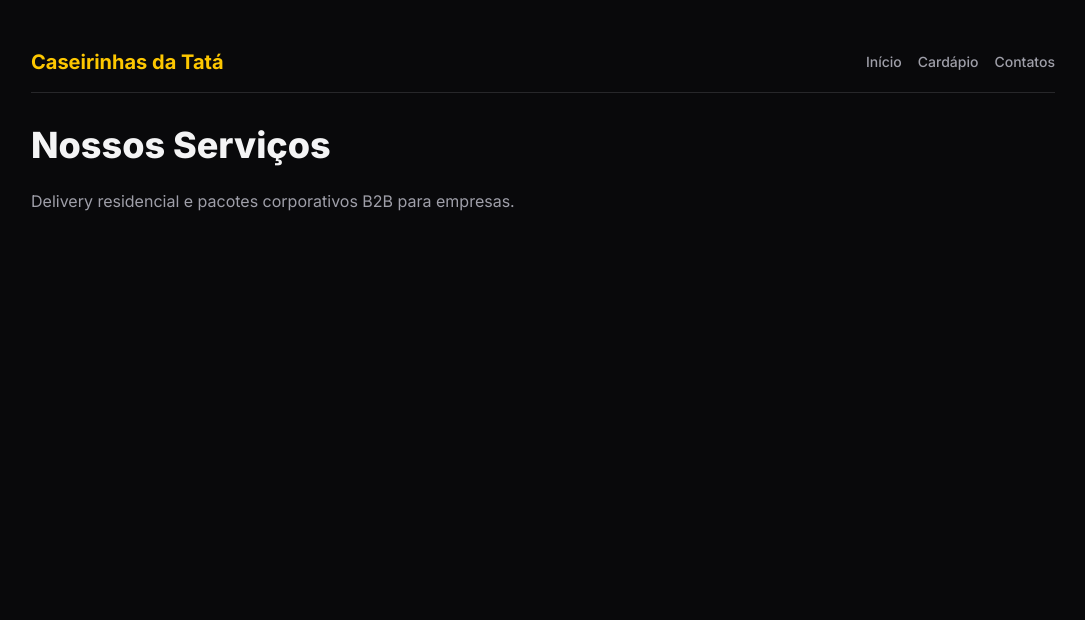
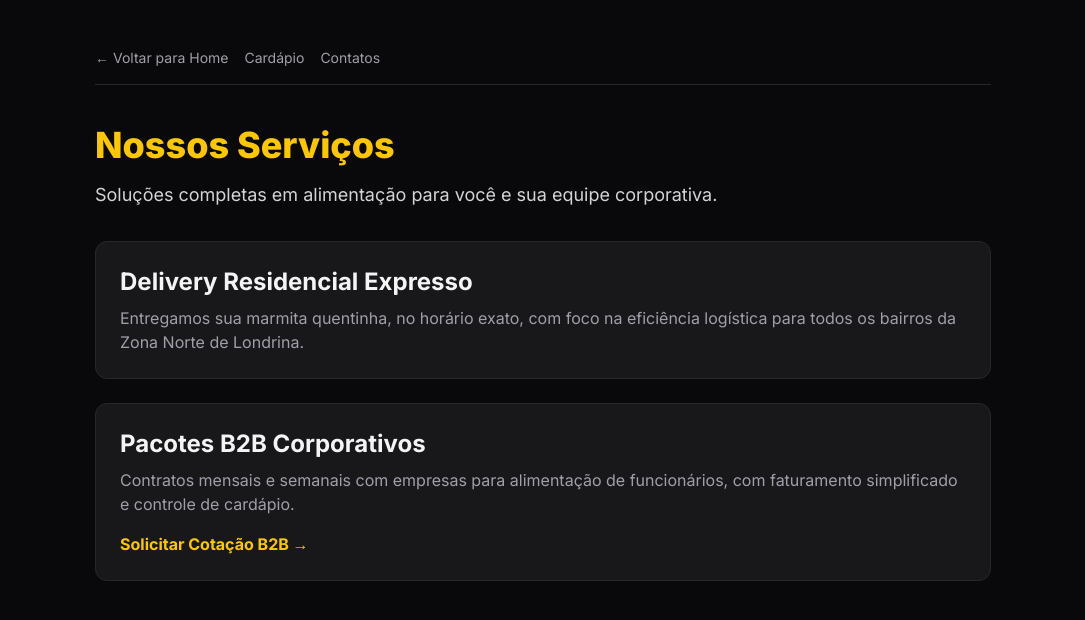
Before and after one commit to Gaulnews/caseirinhas-tata-next, a Next.js app: page /servicos in a window 1280 px wide. Shown: the top 620 px of the page, without its empty margins (97-1182 px from the left). Built offline with nearby package versions, Linux system fonts and the light colour scheme.

Commit message:
feat: Implementação limpa de rotas dedicadas para Cardápio, Serviços e Contatos

```diff
--- a/src/app/cardapio/page.tsx
+++ b/src/app/cardapio/page.tsx
@@ -1,31 +1,47 @@
-import { Metadata } from "next";
-import Link from "next/link";
-import { Utensils, ShoppingBag } from "lucide-react";
+import { Metadata } from 'next';
+import Link from 'next/link';
 
 export const metadata: Metadata = {
-  title: "Cardápio de Marmitas Caseiras em Londrina | Caseirinhas da Tatá",
-  description: "Confira nosso cardápio completo de refeições caseiras diárias. Bife à Parmegiana e opções com entrega rápida na Zona Norte.",
+  title: 'Cardápio do Dia e Marmitas Caseiras | Caseirinhas da Tatá',
+  description: 'Conheça nosso cardápio de refeições caseiras. Bife à Parmegiana, pratos executivos e opções diárias com ingredientes frescos na Zona Norte de Londrina.',
+  keywords: ['cardapio marmita londrina', 'bife a parmegiana delivery', 'almoço caseiro', 'marmitex zona norte londrina'],
+  alternates: { canonical: 'https://caseirinhasdatata.shop/cardapio' },
 };
 
 export default function CardapioPage() {
+  const jsonLd = {
+    '@context': 'https://schema.org',
+    '@type': 'Menu',
+    'name': 'Cardápio Oficial - Caseirinhas da Tatá',
+    'url': 'https://caseirinhasdatata.shop/cardapio',
+    'offers': { '@type': 'Offer', 'priceCurrency': 'BRL', 'price': '18.00' }
+  };
+
   return (
-    <main className="min-h-screen bg-zinc-950 text-gray-100 p-6 md:p-12 font-sans">
-      <div className="max-w-5xl mx-auto">
-        <nav className="mb-8 flex items-center justify-between border-b border-zinc-800 pb-4">
-          <Link href="/" className="text-yellow-400 font-bold text-xl">Caseirinhas da Tatá</Link>
-          <div className="flex gap-4 text-sm font-medium">
-            <Link href="/" className="text-zinc-400 hover:text-yellow-400">Início</Link>
-            <Link href="/servicos" className="text-zinc-400 hover:text-yellow-400">Serviços</Link>
-            <Link href="/contatos" className="text-zinc-400 hover:text-yellow-400">Contatos</Link>
+    <main className="min-h-screen bg-zinc-950 text-gray-100 p-6 md:p-12">
+      <script type="application/ld+json" dangerouslySetInnerHTML={{ __html: JSON.stringify(jsonLd) }} />
+      <div className="max-w-4xl mx-auto">
+        <nav className="mb-10 flex gap-4 text-sm border-b border-zinc-800 pb-4">
+          <Link href="/" className="text-zinc-400 hover:text-yellow-400 transition-colors">&larr; Voltar para Home</Link>
+          <Link href="/servicos" className="text-zinc-400 hover:text-yellow-400 transition-colors">Serviços</Link>
+          <Link href="/contatos" className="text-zinc-400 hover:text-yellow-400 transition-colors">Contatos</Link>
+        </nav>
+        <h1 className="text-4xl font-extrabold text-yellow-400 mb-4">Cardápio do Dia</h1>
+        <p className="text-zinc-300 text-lg mb-8">Refeições preparadas diariamente com sabor de casa. Todas as marmitas acompanham: Arroz, Feijão, Batata, Couve, Cenoura e Farofa.</p>
+
+        <div className="grid grid-cols-1 md:grid-cols-2 gap-6">
+          <div className="bg-zinc-900 border border-zinc-800 p-6 rounded-xl">
+            <h2 className="text-2xl font-bold text-zinc-100 mb-2">Bife à Parmegiana</h2>
+            <p className="text-zinc-400 mb-4">Nossa especialidade coberta com muito queijo e molho artesanal.</p>
+            <p className="text-yellow-400 font-bold text-xl mb-6">R$ 22,00</p>
+            <a href="https://wa.me/5543996749607?text=Quero%20pedir%20o%20Parmegiana" target="_blank" rel="noopener noreferrer" className="block w-full py-3 bg-yellow-400 text-zinc-950 text-center font-bold rounded-lg hover:bg-yellow-300">Pedir no WhatsApp</a>
           </div>
-        </nav>
-        <h1 className="text-4xl font-extrabold text-zinc-100 mb-6">Nosso Cardápio</h1>
-        <p className="text-zinc-400 mb-8">Refeições preparadas diariamente com sabor caseiro.</p>
-        <div className="grid grid-cols-1 md:grid-cols-2 gap-6">
-          <div className="bg-zinc-900 p-6 rounded-xl border border-zinc-800">
-            <h3 className="text-xl font-bold mb-2">Bife à Parmegiana</h3>
-            <p className="text-zinc-400 text-sm mb-4">Acompanha arroz, feijão, batata, couve e farofa.</p>
-            <a href="https://wa.me/5543996749607" className="block text-center py-2 bg-yellow-400 text-zinc-950 font-bold rounded-lg text-sm">Pedir no WhatsApp</a>
+
+          <div className="bg-zinc-900 border border-zinc-800 p-6 rounded-xl">
+            <h2 className="text-2xl font-bold text-zinc-100 mb-2">Prato Executivo</h2>
+            <p className="text-zinc-400 mb-4">A escolha balanceada do dia com a proteína principal da casa.</p>
+            <p className="text-yellow-400 font-bold text-xl mb-6">R$ 18,00</p>
+            <a href="https://wa.me/5543996749607?text=Qual%20o%20prato%20de%20hoje?" target="_blank" rel="noopener noreferrer" className="block w-full py-3 bg-yellow-400 text-zinc-950 text-center font-bold rounded-lg hover:bg-yellow-300">Consultar Opção do Dia</a>
           </div>
         </div>
       </div>
--- a/src/app/contatos/page.tsx
+++ b/src/app/contatos/page.tsx
@@ -1,29 +1,38 @@
-import { Metadata } from "next";
-import Link from "next/link";
+import { Metadata } from 'next';
+import Link from 'next/link';
 
 export const metadata: Metadata = {
-  title: "Contatos e WhatsApp | Caseirinhas da Tatá Londrina",
-  description: "Fale diretamente com a equipe da Caseirinhas da Tatá.",
+  title: 'Contatos e Endereço | Caseirinhas da Tatá',
+  description: 'Fale com a Caseirinhas da Tatá via WhatsApp. Atendimento para pedidos, suporte e agendamento de degustações corporativas.',
+  keywords: ['whatsapp caseirinhas da tata', 'telefone marmitaria londrina', 'contato delivery zona norte'],
+  alternates: { canonical: 'https://caseirinhasdatata.shop/contatos' },
 };
 
 export default function ContatosPage() {
   return (
-    <main className="min-h-screen bg-zinc-950 text-gray-100 p-6 md:p-12 font-sans">
+    <main className="min-h-screen bg-zinc-950 text-gray-100 p-6 md:p-12">
       <div className="max-w-4xl mx-auto">
-        <nav className="mb-8 flex items-center justify-between border-b border-zinc-800 pb-4">
-          <Link href="/" className="text-yellow-400 font-bold text-xl">Caseirinhas da Tatá</Link>
-          <div className="flex gap-4 text-sm font-medium">
-            <Link href="/" className="text-zinc-400 hover:text-yellow-400">Início</Link>
-            <Link href="/cardapio" className="text-zinc-400 hover:text-yellow-400">Cardápio</Link>
-            <Link href="/servicos" className="text-zinc-400 hover:text-yellow-400">Serviços</Link>
+        <nav className="mb-10 flex gap-4 text-sm border-b border-zinc-800 pb-4">
+          <Link href="/" className="text-zinc-400 hover:text-yellow-400 transition-colors">&larr; Voltar para Home</Link>
+          <Link href="/cardapio" className="text-zinc-400 hover:text-yellow-400 transition-colors">Cardápio</Link>
+          <Link href="/servicos" className="text-zinc-400 hover:text-yellow-400 transition-colors">Serviços</Link>
+        </nav>
+        <h1 className="text-4xl font-extrabold text-yellow-400 mb-4">Nossos Contatos</h1>
+        <p className="text-zinc-300 text-lg mb-8">Nossa equipe está pronta para atender seu pedido ou firmar novas parcerias.</p>
+
+        <div className="grid grid-cols-1 md:grid-cols-2 gap-6">
+          <div className="bg-zinc-900 border border-zinc-800 p-6 rounded-xl">
+            <h2 className="text-xl font-bold text-zinc-100 mb-1">Pedidos e Delivery</h2>
+            <p className="text-zinc-400 text-sm mb-4">Atendimento direto aos clientes residenciais.</p>
+            <p className="text-2xl font-bold text-green-400 mb-4">(43) 99674-9607</p>
+            <a href="https://wa.me/5543996749607" target="_blank" rel="noopener noreferrer" className="block w-full py-3 bg-green-500 text-zinc-950 text-center font-bold rounded-lg hover:bg-green-400">Chamar no WhatsApp</a>
           </div>
-        </nav>
-        <h1 className="text-4xl font-extrabold text-zinc-100 mb-6">Fale Conosco</h1>
-        <div className="grid grid-cols-1 md:grid-cols-2 gap-6">
-          <div className="bg-zinc-900 p-6 rounded-xl border border-zinc-800">
-            <h2 className="text-lg font-bold mb-2">Atendimento (Pedidos)</h2>
-            <p className="text-2xl font-mono text-green-400 mb-4">(43) 99674-9607</p>
-            <a href="https://wa.me/5543996749607" className="block text-center py-2 bg-green-500 text-zinc-950 font-bold rounded-lg">Chamar no WhatsApp</a>
+
+          <div className="bg-zinc-900 border border-zinc-800 p-6 rounded-xl">
+            <h2 className="text-xl font-bold text-zinc-100 mb-1">Parcerias e B2B</h2>
+            <p className="text-zinc-400 text-sm mb-4">Atendimento para fechamento de contratos empresariais.</p>
+            <p className="text-2xl font-bold text-yellow-400 mb-4">(43) 99982-1401</p>
+            <a href="https://wa.me/5543999821401" target="_blank" rel="noopener noreferrer" className="block w-full py-3 bg-yellow-400 text-zinc-950 text-center font-bold rounded-lg hover:bg-yellow-300">Contato Comercial</a>
           </div>
         </div>
       </div>
--- a/src/app/servicos/page.tsx
+++ b/src/app/servicos/page.tsx
@@ -1,25 +1,45 @@
-import { Metadata } from "next";
-import Link from "next/link";
+import { Metadata } from 'next';
+import Link from 'next/link';
 
 export const metadata: Metadata = {
-  title: "Serviços de Delivery e Pacotes B2B | Caseirinhas da Tatá",
-  description: "Soluções em refeições corporativas B2B e delivery rápido em Londrina.",
+  title: 'Serviços B2B e Entrega de Refeições | Caseirinhas da Tatá',
+  description: 'Oferecemos delivery residencial na Zona Norte de Londrina e pacotes corporativos (B2B) para fornecimento de refeições em empresas.',
+  keywords: ['pacotes refeicao empresa', 'fornecimento marmitex londrina', 'delivery zona norte'],
+  alternates: { canonical: 'https://caseirinhasdatata.shop/servicos' },
 };
 
 export default function ServicosPage() {
+  const jsonLd = {
+    '@context': 'https://schema.org',
+    '@type': 'Service',
+    'serviceType': 'Fornecimento de Refeições B2B e B2C',
+    'provider': { '@type': 'LocalBusiness', 'name': 'Caseirinhas da Tatá' }
+  };
+
   return (
-    <main className="min-h-screen bg-zinc-950 text-gray-100 p-6 md:p-12 font-sans">
-      <div className="max-w-5xl mx-auto">
-        <nav className="mb-8 flex items-center justify-between border-b border-zinc-800 pb-4">
-          <Link href="/" className="text-yellow-400 font-bold text-xl">Caseirinhas da Tatá</Link>
-          <div className="flex gap-4 text-sm font-medium">
-            <Link href="/" className="text-zinc-400 hover:text-yellow-400">Início</Link>
-            <Link href="/cardapio" className="text-zinc-400 hover:text-yellow-400">Cardápio</Link>
-            <Link href="/contatos" className="text-zinc-400 hover:text-yellow-400">Contatos</Link>
+    <main className="min-h-screen bg-zinc-950 text-gray-100 p-6 md:p-12">
+      <script type="application/ld+json" dangerouslySetInnerHTML={{ __html: JSON.stringify(jsonLd) }} />
+      <div className="max-w-4xl mx-auto">
+        <nav className="mb-10 flex gap-4 text-sm border-b border-zinc-800 pb-4">
+          <Link href="/" className="text-zinc-400 hover:text-yellow-400 transition-colors">&larr; Voltar para Home</Link>
+          <Link href="/cardapio" className="text-zinc-400 hover:text-yellow-400 transition-colors">Cardápio</Link>
+          <Link href="/contatos" className="text-zinc-400 hover:text-yellow-400 transition-colors">Contatos</Link>
+        </nav>
+        <h1 className="text-4xl font-extrabold text-yellow-400 mb-4">Nossos Serviços</h1>
+        <p className="text-zinc-300 text-lg mb-8">Soluções completas em alimentação para você e sua equipe corporativa.</p>
+
+        <div className="space-y-6">
+          <div className="bg-zinc-900 border border-zinc-800 p-6 rounded-xl">
+            <h2 className="text-2xl font-bold text-zinc-100 mb-2">Delivery Residencial Expresso</h2>
+            <p className="text-zinc-400">Entregamos sua marmita quentinha, no horário exato, com foco na eficiência logística para todos os bairros da Zona Norte de Londrina.</p>
           </div>
-        </nav>
-        <h1 className="text-4xl font-extrabold text-zinc-100 mb-6">Nossos Serviços</h1>
-        <p className="text-zinc-400 mb-8">Delivery residencial e pacotes corporativos B2B para empresas.</p>
+
+          <div className="bg-zinc-900 border border-zinc-800 p-6 rounded-xl">
+            <h2 className="text-2xl font-bold text-zinc-100 mb-2">Pacotes B2B Corporativos</h2>
+            <p className="text-zinc-400 mb-4">Contratos mensais e semanais com empresas para alimentação de funcionários, com faturamento simplificado e controle de cardápio.</p>
+            <a href="https://wa.me/5543999821401?text=Gostaria%20de%20uma%20proposta%20B2B" className="text-yellow-400 font-bold hover:underline">Solicitar Cotação B2B &rarr;</a>
+          </div>
+        </div>
       </div>
     </main>
   );
```
